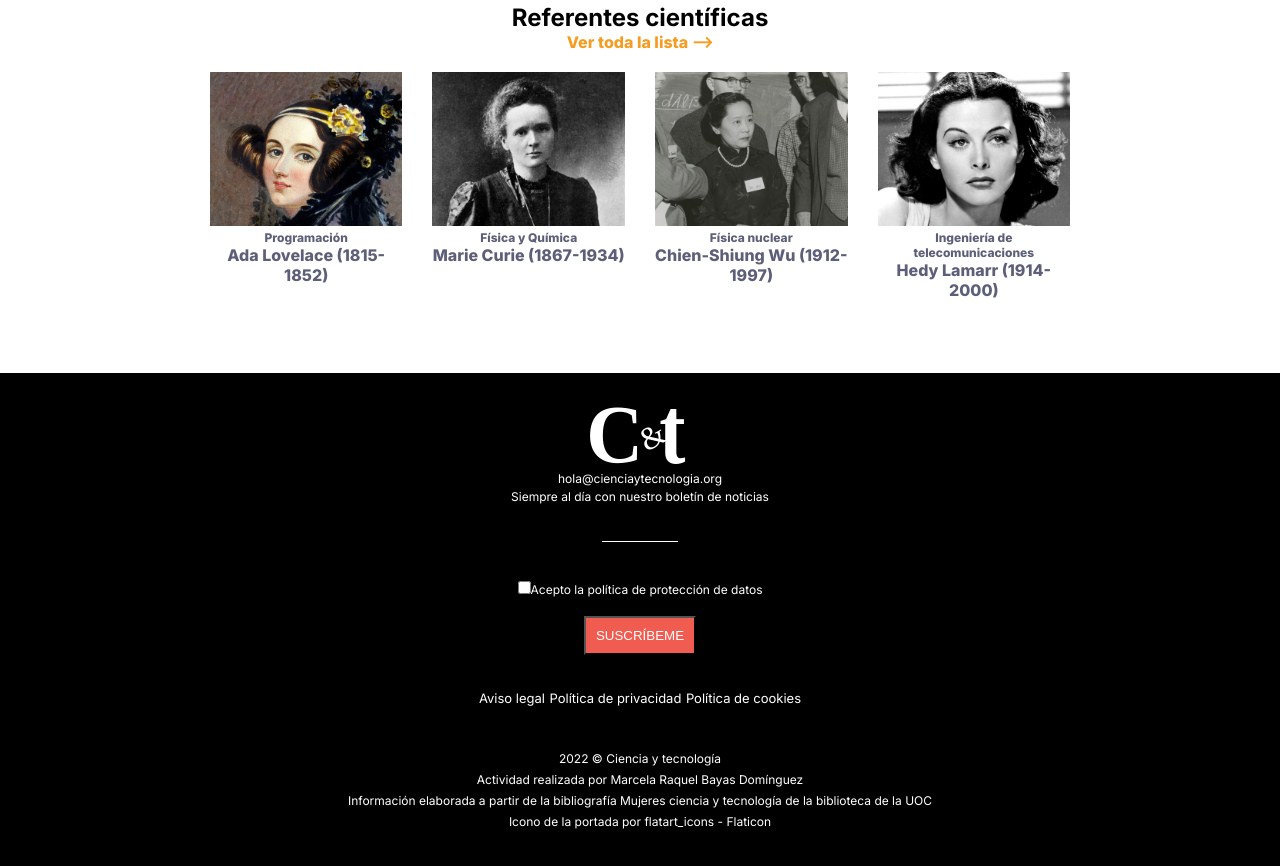
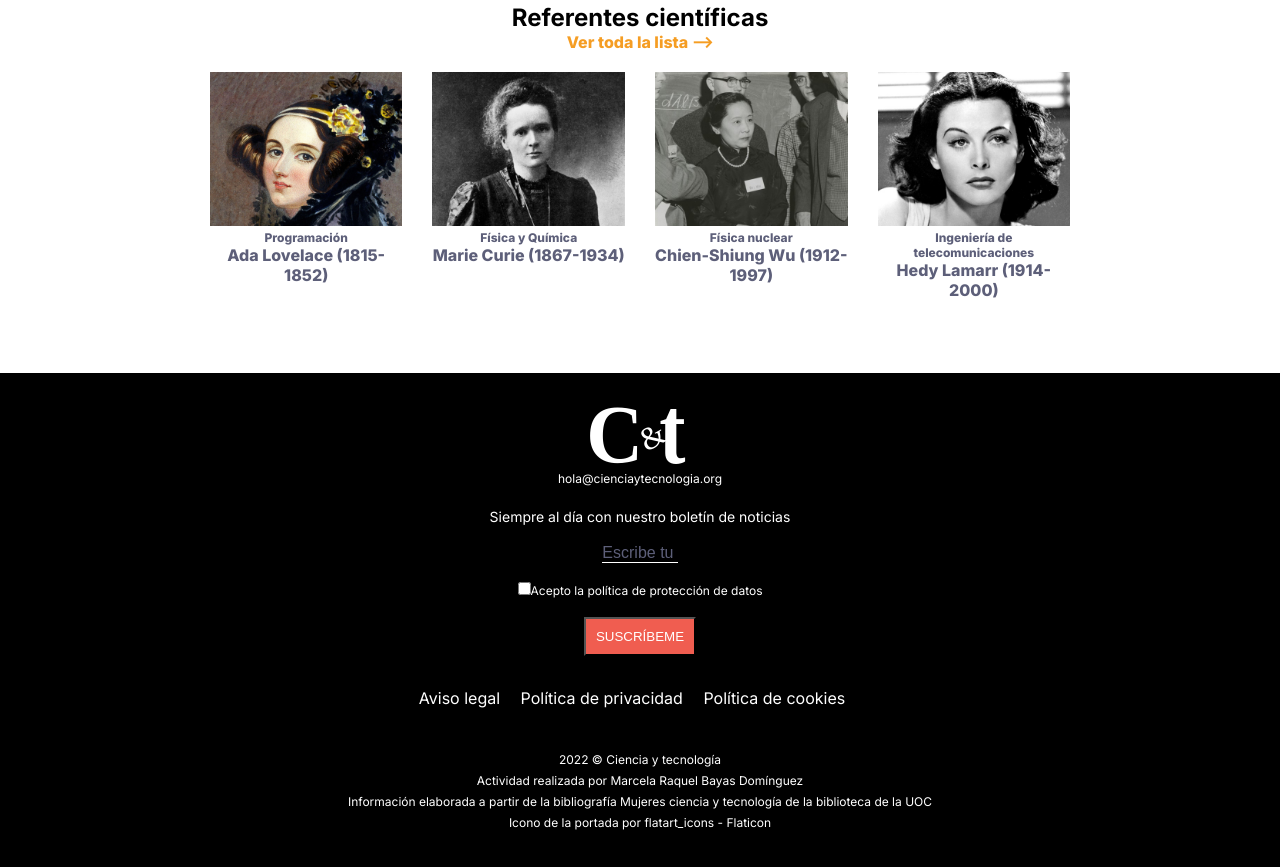
Before and after one commit to RaquelBayas/PEC3-HTMLCSS, a plain HTML site: page index.html in a window 1280 px wide. Shown: the part 434-1301 px from the top of the page. Drawn offline with Linux system fonts and the light colour scheme.

Commit message:
"Modificaciones pec3"

```diff
--- a/css/style.css
+++ b/css/style.css
@@ -103,29 +103,30 @@ footer {
     color: var(--text-color-on-black);
     text-align: center;
 }
-.footer-logo {padding-top: 2rem;}
+.footer-logo {padding-top: 2rem; padding-bottom: 1rem;}
 footer a {color: var(--text-color-on-black);text-decoration: none;}
 footer button {
     background-color: var(--contrast-color-2);color: var(--text-color-on-black);
     padding: 10px;margin: 1rem;
 }
-
 footer p {margin:3px;font-size: 12px;}
 
 input[type="email"] {
     border: none;
     border-bottom: 1px solid var(--text-color-on-black);
     background-color: var(--dark-color);
-    color: var(--text-color-on-black);
+    color: var(--text-color);
     width: 30%;
     text-align: center;
     font-size: 1rem;
     margin: 1rem;
 }
-
 .footer-links {margin: 1rem;}
-.footer-links li{list-style: none;font-size: 13px;}
+.footer-links li{margin-bottom: 3px;list-style-type: none;}
+.footer-links li:hover {color:var(--contrast-color)}
+.footer-links li:after{content: "";}
 .footer-content {justify-items: center;display: block;}
+#boletin{font-size:14px;}
 .footer-credits {
     text-align: center;
     font-size: 10px;line-height: 1.5;
@@ -247,8 +248,7 @@ dd {margin-bottom: 2rem;padding-left: 2.5rem;}
 
 figcaption {font-size: 12px;}
 
-/************************************/
-/**Tablets**/
+/**************Tablets****************/
 @media (min-width: 480px) and (max-width: 960px) {
 main {margin-left: 2rem;margin-right: 2rem;}
 
@@ -275,6 +275,8 @@ div #main-ref {display: flex;flex-wrap: wrap;}
 }
 
 .cientificas { grid-template-columns: repeat(2, 1fr);column-gap: 30px;margin-top:20px}
+
+.footer-links ul li{display: inline;list-style-type: none; margin-bottom: 3px; margin-right: 1rem;}
 }
 
 /**Ordenadores**/
@@ -357,5 +359,5 @@ div #main-ref {display: flex;flex-wrap: wrap;}
 
     .video { width: 70%;}
 
-    .footer-links ul li{display: inline;list-style-type: none;}
+    .footer-links ul li{display: inline;list-style-type: none; margin-bottom: 3px; margin-right: 1rem;}
 }
--- a/index.html
+++ b/index.html
@@ -81,11 +81,10 @@
             <p><a href="hola@cienciaytecnologia.org">hola@cienciaytecnologia.org</a></p>
         </div>
         <div class="footer-content">
-            <p>Siempre al día con nuestro boletín de noticias</p>
+            <p id="boletin">Siempre al día con nuestro boletín de noticias</p>
             <div class="form">
                 <form action="">
-
-                    <input type="email" id="email" name="email"><br><br>
+                    <input type="email" id="email" name="email" value="Escribe tu email" onfocus="this.value=''">
                     <p><input type="checkbox">Acepto la política de protección de datos</p>
                     <button id="btn-form">SUSCRÍBEME</button>
                 </form>
```
Also changed, not shown: 11-de-febrero.html (+3 -2 lines), iniciativas.html (+2 -3 lines), referentes.html (+1 -1 lines).
